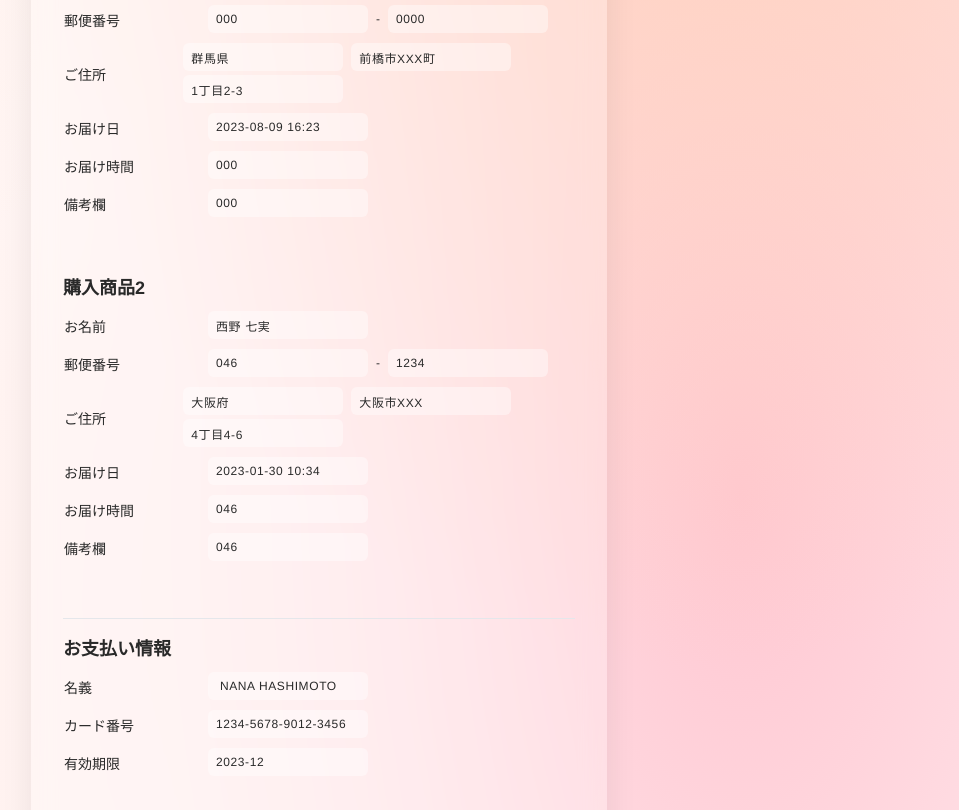
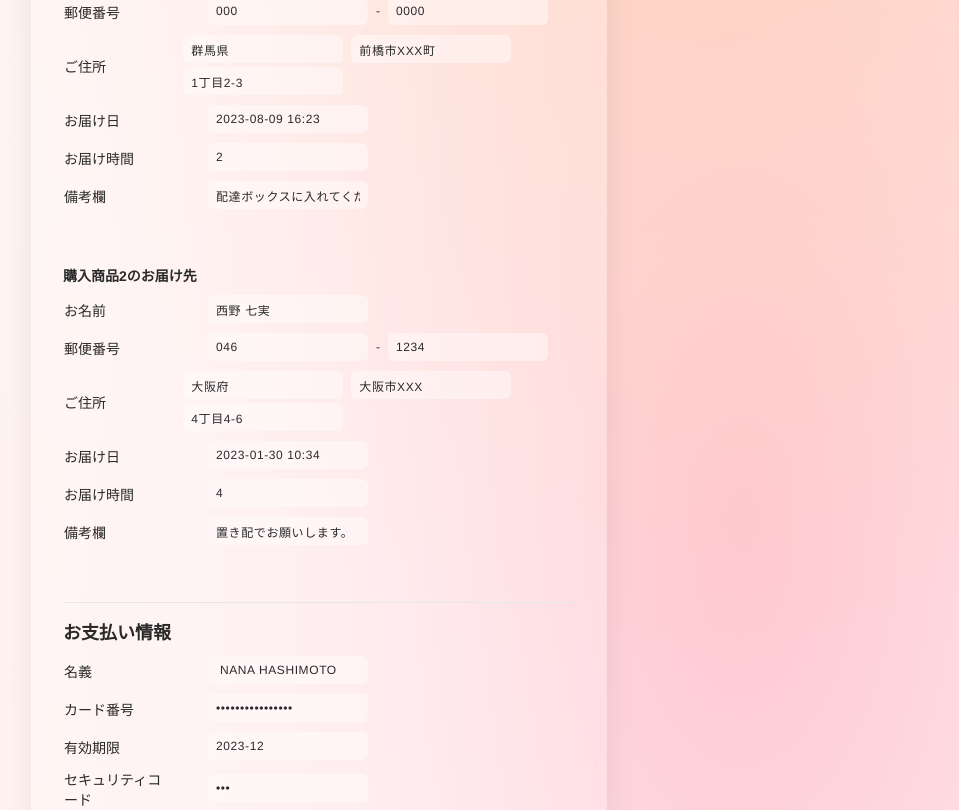
Before and after one commit to Ryuki-4648/vue-order-list, a Vue app in the folder order/: page / in a window 1280 px wide. Shown: the part 1610-2420 px from the top of the page, without its empty margins (321-1280 px from the left). Built offline with nearby package versions, Linux system fonts and the light colour scheme.

Commit message:
input typeの出しわけ

```diff
--- a/order/src/App.vue
+++ b/order/src/App.vue
@@ -42,7 +42,7 @@ const form = {
           deliverly_day: '2023-08-09 16:23',
           specified_time: '1',
           time: ['2'],
-          note: '',
+          note: '配達ボックスに入れてください。',
         },
       items: [
         {
@@ -84,7 +84,7 @@ const form = {
           deliverly_day: '2023-01-30 10:34',
           specified_time: '1',
           time: ['4'],
-          note: '',
+          note: '置き配でお願いします。',
         },
       items: [
         {
@@ -107,8 +107,9 @@ const form = {
   card_info:
   {
     name: ' NANA HASHIMOTO',
-    card_number: '1234-5678-9012-3456',
+    card_number: '1234567890123456',
     expiration_date: '2023-12',
+    code: '123',
   },
 }
 
@@ -141,7 +142,7 @@ const isTemporarilySavedButton = () => {
         <p class="text-xs text-left mb-1 tracking-wide">現在日時：{{ currentDate.format('YYYY/MM/DD HH:mm:ss') }}</p>
         <p class="text-xs text-left tracking-wide">更新日：{{ dayjs(form.day).format('YYYY/MM/DD') }}</p>
       </div>
-      <p class="text-sm text-left md:text-center mb-16 tracking-wider">購入商品とお客様情報をご確認の上、お支払い情報にお進みください。</p>
+      <p class="text-xs md:text-sm text-left md:text-center mb-16 tracking-wider leading-loose">購入商品とお客様情報をご確認の上、お支払い情報にお進みください。</p>
 
       <div class="w-[20rem] md:w-[36rem] mx-auto mb-12 rounded-3xl py-16 px-4 md:px-8 backdrop-blur-md item-contents">
         <ul>
@@ -211,10 +212,10 @@ const isTemporarilySavedButton = () => {
         </table>
 
         <hr />
-        <h2 class="text-lg font-bold text-left mb-2 mt-4">お届け先</h2>
+        <h2 class="text-lg font-bold text-left mb-2 mt-4">お届け先一覧</h2>
         <ul>
           <li v-for="itemBox, itemBoxIndex in form.item_box" :key="itemBoxIndex" class="mb-12">
-            <h2 class="text-lg font-bold text-left mb-2">購入商品{{ itemBox.number }}</h2>
+            <h2 class="text-sm font-bold text-left mb-2">購入商品{{ itemBox.number }}のお届け先</h2>
             <table>
               <TableTr>
                 <TableTh>お名前</TableTh>
@@ -234,11 +235,11 @@ const isTemporarilySavedButton = () => {
               </TableTr>
               <TableTr>
                 <TableTh>お届け時間</TableTh>
-                <TableTd><InputText v-model="itemBox.delivery_list.postal_code_1" /></TableTd>
+                <TableTd><InputText v-model="itemBox.delivery_list.time" /></TableTd>
               </TableTr>
               <TableTr>
                 <TableTh>備考欄</TableTh>
-                <TableTd><InputText v-model="itemBox.delivery_list.postal_code_1" /></TableTd>
+                <TableTd><InputText v-model="itemBox.delivery_list.note" /></TableTd>
               </TableTr>
             </table>
           </li>
@@ -253,11 +254,15 @@ const isTemporarilySavedButton = () => {
           </TableTr>
           <TableTr>
             <TableTh>カード番号</TableTh>
-            <TableTd><InputText v-model="form.card_info.card_number" /></TableTd>
+            <TableTd><InputText v-model="form.card_info.card_number" type="password" /></TableTd>
           </TableTr>
           <TableTr>
             <TableTh>有効期限</TableTh>
             <TableTd><InputText v-model="form.card_info.expiration_date" /></TableTd>
+          </TableTr>
+          <TableTr>
+            <TableTh>セキュリティコード</TableTh>
+            <TableTd><InputText v-model="form.card_info.code" type="password" /></TableTd>
           </TableTr>
         </table>
       </div>
@@ -307,7 +312,7 @@ ul,li {
   box-shadow: 0 8px 32px 0 rgba( 0, 0, 0, 0.08 );
 }
 
-input[type="text"] {
+input[type="text"], input[type="password"] {
   border: none;
   background: rgba( 255, 255, 255, 0.4 );
 }
--- a/order/src/components/Form/InputText.vue
+++ b/order/src/components/Form/InputText.vue
@@ -6,14 +6,32 @@ const props = defineProps({
   modelValue: {
     type: String,
     required: true
-  }
+  },
+  maskValue: {
+    type: String,
+    required: false
+  },
 });
 
 const inputValue = ref(props.modelValue);
 
+const inputType = ref('text');
+
 watch(() => props.modelValue, (value) => {
   inputValue.value = value;
 });
+
+watch(() => props.maskValue, (value) => { // 第一引数:監視したいデータや式 第二引数:値が変更された際に実行されるコールバック関数
+  inputType.value = value === 'password' ? 'password' : 'text';
+});
+/**
+ * 以下と同じ意味
+ * if (value === 'password') {
+    inputType.value = 'password';
+  } else {
+    inputType.value = 'text';
+  }
+ */
 
 const emitUpdate = () => {
   emit('update:modelValue', inputValue.value);
@@ -21,5 +39,5 @@ const emitUpdate = () => {
 </script>
 
 <template>
-  <input type="text" v-model="inputValue" @input="emitUpdate" class="w-40 tracking-wider border px-2 h-7 rounded-md bg-transparent mb-1 mr-2">
+  <input :type="inputType" v-model="inputValue" @input="emitUpdate" class="w-full md:w-40 tracking-wider border px-2 h-7 rounded-md bg-transparent mb-1 mr-2">
 </template>
--- a/order/src/components/TableTh.vue
+++ b/order/src/components/TableTh.vue
@@ -2,7 +2,7 @@
 </script>
 
 <template>
-  <th class="w-28 text-sm font-normal mr-8">
+  <th class="w-28 text-xs md:text-sm font-normal mr-8">
     <slot></slot>
   </th>
 </template>
--- a/order/src/components/TableTr.vue
+++ b/order/src/components/TableTr.vue
@@ -2,7 +2,7 @@
 </script>
 
 <template>
-  <tr class="mb-1 flex items-center">
+  <tr class="mb-2 md:mb-1 flex items-center flex-wrap md:flex-nowrap">
     <slot></slot>
   </tr>
 </template>
```
